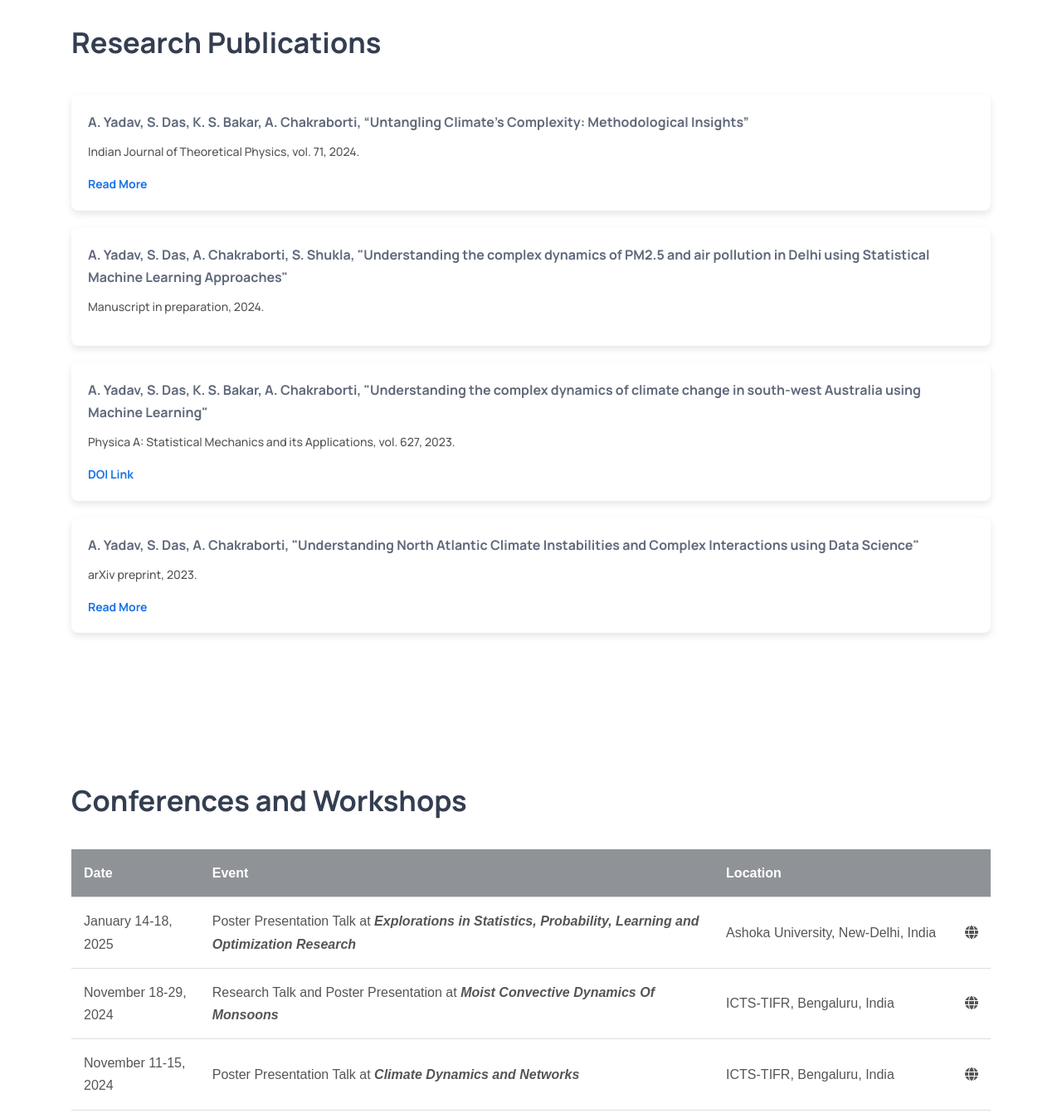
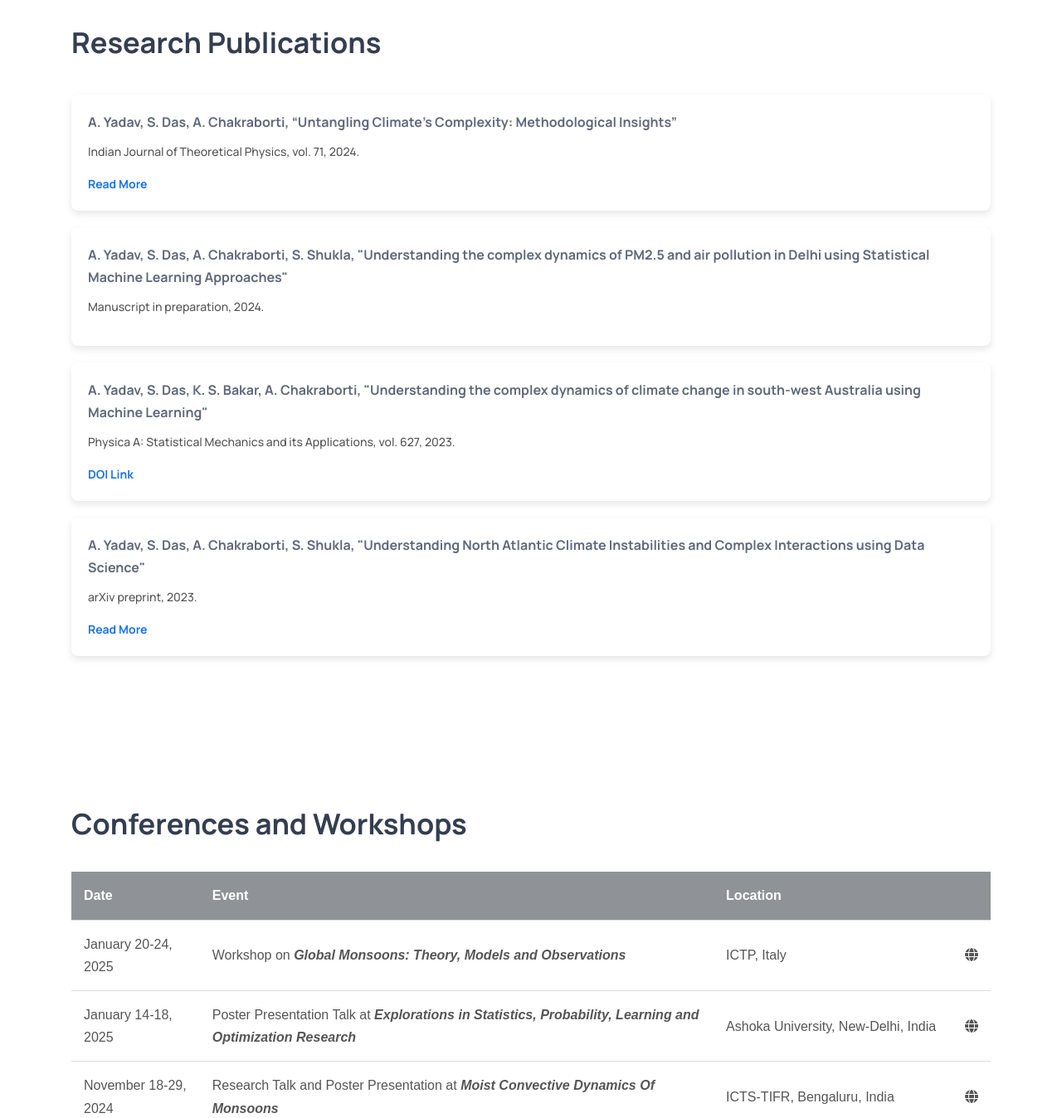
Before and after one commit to alkaindia/me, a plain HTML site: page index.html in a window 1280 px wide. Shown: the part 900-2248 px from the top of the page at 83% size. Drawn offline with nearby package versions, Linux system fonts and the light colour scheme.

Commit message:
content_final_new1

```diff
--- a/index.html
+++ b/index.html
@@ -166,7 +166,7 @@
           <div class="card-container">
             <!-- Card 1 -->
             <div class="card">
-                <div class="card-title">A. Yadav, S. Das, K. S. Bakar, A. Chakraborti, “Untangling Climate’s Complexity: Methodological Insights”</div>
+                <div class="card-title">A. Yadav, S. Das, A. Chakraborti, “Untangling Climate’s Complexity: Methodological Insights”</div>
                 <div class="card-body">
                     <p>Indian Journal of Theoretical Physics, vol. 71, 2024.</p>
                 </div>
@@ -196,7 +196,7 @@
 
             <!-- Card 4 -->
             <div class="card">
-                <div class="card-title">A. Yadav, S. Das, A. Chakraborti, "Understanding North Atlantic Climate Instabilities and Complex Interactions using Data Science"</div>
+                <div class="card-title">A. Yadav, S. Das, A. Chakraborti, S. Shukla, "Understanding North Atlantic Climate Instabilities and Complex Interactions using Data Science"</div>
                 <div class="card-body">
                     <p>arXiv preprint, 2023.</p>
                 </div>
@@ -233,6 +233,12 @@
                   </thead>
                   <tbody>
                     <tr class="Upcoming">
+                      <td>January 20-24, 2025</td>
+                      <td>Workshop on <strong><em>Global Monsoons: Theory, Models and Observations</em></strong></td>
+                      <td>ICTP, Italy</td>
+                      <td><a href="https://indico.ictp.it/event/10818/overview" target="_blank"><i class="fa-solid fa-globe"></i></a></td>
+                    </tr>
+                      <tr>
                       <td>January 14-18, 2025</td>
                       <td>Poster Presentation Talk at <strong><em>Explorations in Statistics, Probability, Learning and Optimization Research</em></strong></td>
                       <td>Ashoka University, New-Delhi, India</td>
@@ -326,8 +332,8 @@
                       </tr>
                       <tr>
                           <td>February 11-14, 2020</td>
-                          <td>Presented at the ClimFishCon-2020 International Conference</td>
-                          <td>CUSSAT, Cochin, India</td>
+                          <td>Presented at the <strong><em>ClimFishCon-2020</em></strong> International Conference</td>
+                          <td>CUSAT, Cochin, India</td>
                           <td><a href=" https://www.researchgate.net/publication/356288998_International_Conference_on_'Impact_of_Climate_Change_on_Hydrological_Cycle_Ecosystem_Fisheries_and_Food_Security'_Global_Warming_Impact_on_Fisheries_and_Aquaculture_-_A_Threat_to_Food_Security" target="_blank"><i class="fa-solid fa-globe"></i></a></td>
                       </tr>
                       <tr>
```
